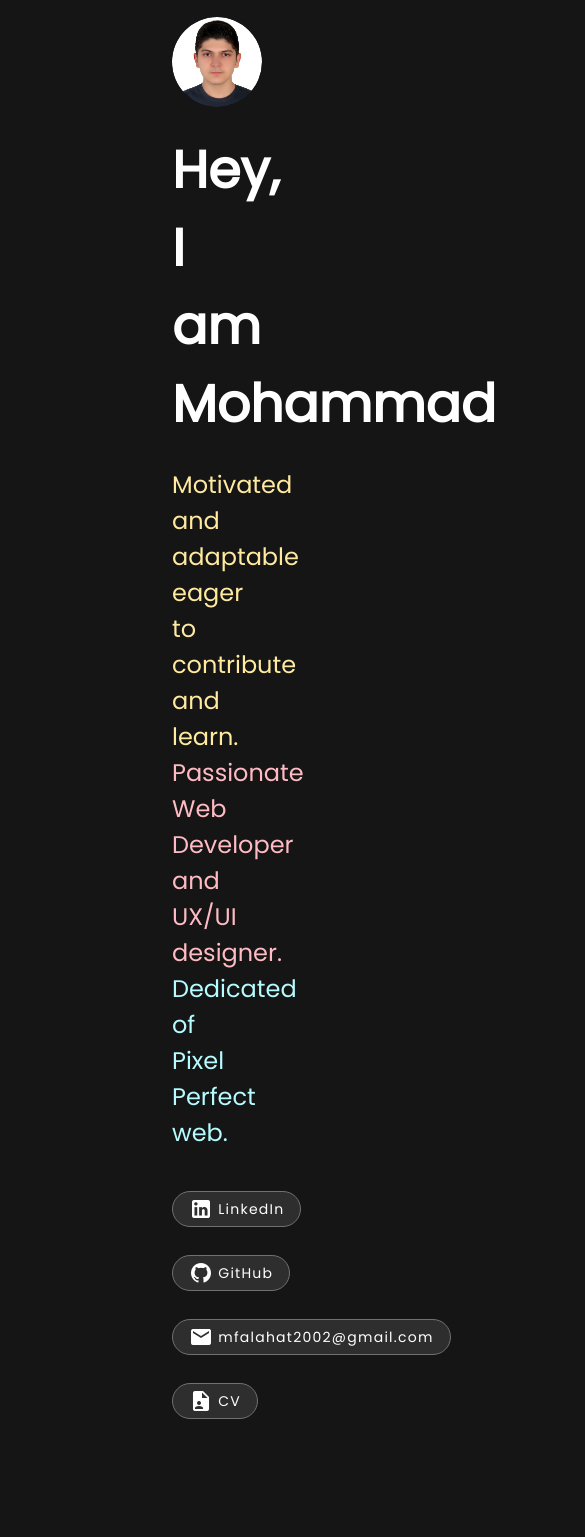
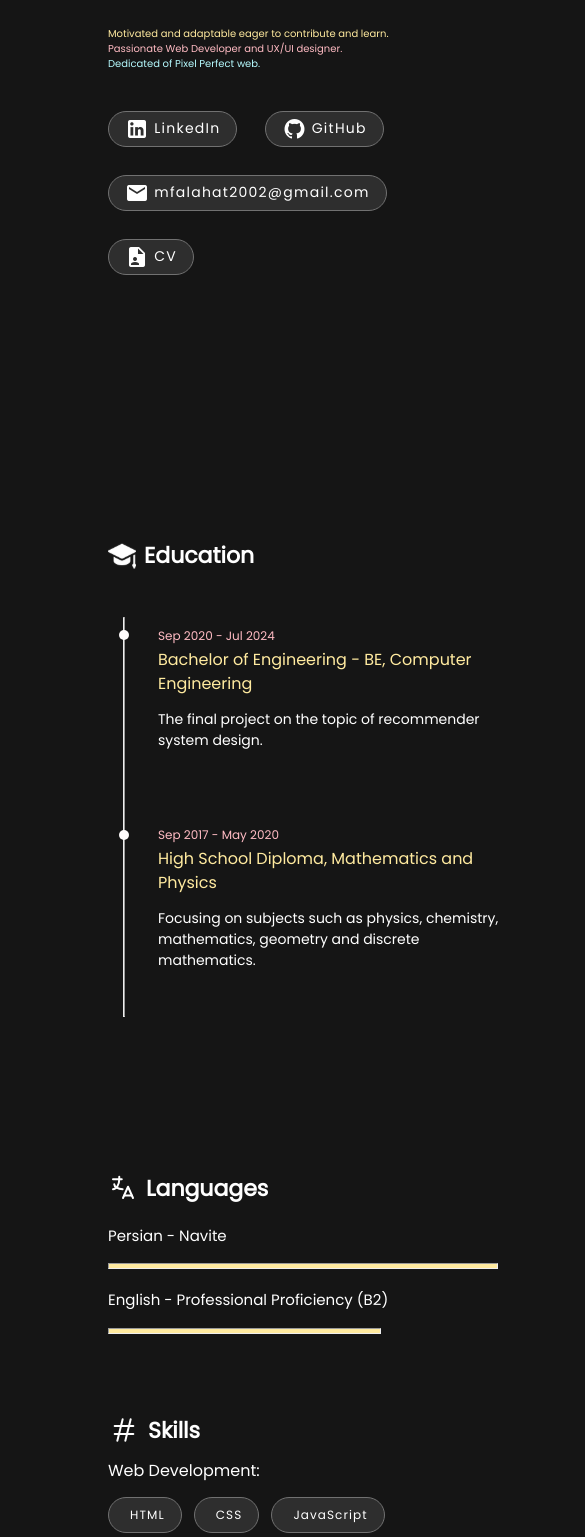
Before and after one commit to Mohammadflht/Personal-Portfolio, a Vue app: page /projects in a window 390 px wide. Shown: the part 272-1809 px from the top of the page, 585 px wide, since content can reach past the window. Built offline with nearby package versions, Linux system fonts and the light colour scheme.

Commit message:
Add responsive design for mobile devices

```diff
--- a/src/pages/MainPage.vue
+++ b/src/pages/MainPage.vue
@@ -11,15 +11,17 @@
                     col="12"
                     style="">
                     <v-avatar
-                        size="90px">
+                        size="90px"
+                        class="bioImageBox">
                         <img src="../assets/My Personal PIC.jpg" alt="Mohammad Falahati Pics" draggable="false" title="Mohammad Falahati">
                     </v-avatar>
                 </v-col>
             </v-row>
-            <v-row>
+            <v-row class="bioTitleBox">
                 <v-col
                     col="12"
-                    style="color: #ffffff; font-size: 52px; font-weight: 700;">
+                    style="color: #ffffff; font-size: 52px; font-weight: 700;"
+                    class="bioTitle">
                     Hey, I am Mohammad
                 </v-col>
             </v-row>
@@ -27,7 +29,8 @@
                 <v-col
                     col="12">
                     <p
-                        style="font-size: 24px; text-align: left;">
+                        style="font-size: 24px; text-align: left;"
+                        class="bioTextBox">
                         <span
                             style="color: #FFEA9F;">
                             Motivated and adaptable eager to contribute and learn.
@@ -43,7 +46,8 @@
                     </p>
                 </v-col>
             </v-row>
-            <v-row>
+            <v-row
+                class="bioButtonsBox">
                 <v-col
                     col="12"
                     style="display: flex; gap: 28px; flex-wrap: wrap;">
@@ -113,7 +117,7 @@
 
                 Languages
             </h2>
-            <div>
+            <div class="languageBox">
                 <p class="language-name">Persian - Navite</p>
                 <hr style="width: 100%;" class="language-progress">
 
@@ -141,7 +145,7 @@
 
                 Skills
             </h2>
-            <div>
+            <div class="skillsMainBox">
                 <div>
                     <p class="skill-title">Web Development:</p>
                     <p>
@@ -362,7 +366,7 @@
 
         <v-btn
             v-if="showButton"
-            class="md-5 elevation-21"
+            class="md-5 elevation-21 goUpButton"
             dark
             fab
             fixed
@@ -703,4 +707,108 @@ section{
         padding-right: 10rem;
     }
 }
+@media only screen and (max-width: 480px) {
+    section {
+        padding-left: 6rem;
+        padding-right: 10rem;
+        margin-bottom: 0 !important;
+        &:first-child {
+            padding-top: 40px !important;
+        }
+    }
+    .bioImageBox {
+        width: 60px !important;
+        height: 60px !important;
+        min-width: 60px !important;
+    }
+    .bioTitleBox {
+        width: 350px;
+    }
+    .bioTitle {
+        font-size: 25px !important;
+    }
+    .bioTextBox {
+        font-size: 10px !important;
+        width: 350px;
+        display: flex;
+        flex-direction: column;
+    }
+    .bioButtonsBox {
+        width: 400px !important;
+    }
+    .title-color {
+        font-size: 22px !important;
+        margin-top: 200px;
+        width: 100vw;
+    }
+    .time-period {
+        font-size: 12px !important;
+    }
+    .timeline-toggle-1 {
+        left: 58px !important;
+    }
+    .timeline-toggle-2 {
+        left: 258px !important;
+    }
+    .education-title {
+        font-size: 16px !important;
+    }
+    .education-info {
+        font-size: 14px !important;
+    }
+    .Diploma p, .bachelor p {
+        width: 90% !important;
+    }
+    .languageBox{
+        & p {
+            width: 100vw;
+        }
+        & hr {
+                &:nth-child(2) {
+                    width: 100vw !important;
+                }
+                &:nth-child(4) {
+                    width: 70vw !important;
+                }
+        }
+    }
+    .language-name {
+        font-size: 15px !important;
+    }
+    .skillsMainBox div {
+        width: 100vw;
+        & p {
+            & button {
+                font-size: 12px !important;
+            }
+        }
+    }
+    .skill-title {
+        font-size: 16px !important;
+    }
+    .work-timeline-toggle-1 {
+        left: 58px;
+    }
+    .work-timeline-toggle-2 {
+        left: 198px;
+    }
+    .work-timeline-toggle-3 {
+        left: 338px;
+    }
+    .project-title {
+        font-size: 20px !important;
+        width: 100vw;
+    }
+    .project-desc {
+        font-size: 16px;
+        width: 100vw;
+    }
+    .project-item img {
+        max-width: 100vw !important;
+    }
+    .credit-text {
+        text-wrap: nowrap;
+        margin-left: 200px;
+    }
+}
 </style>
```
